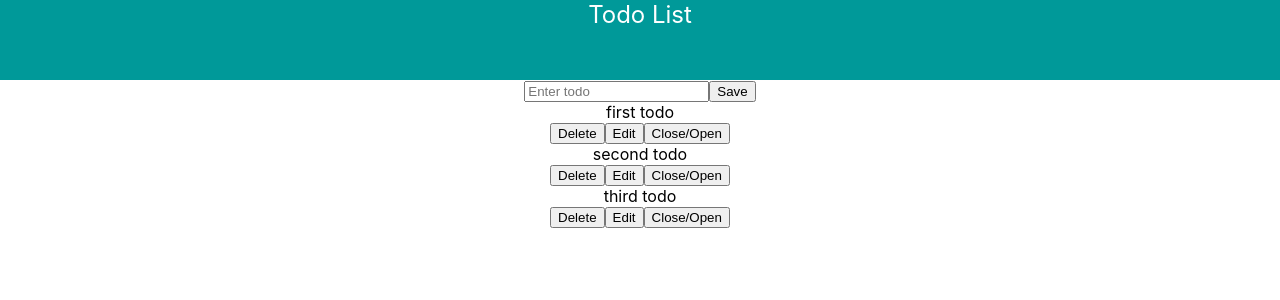
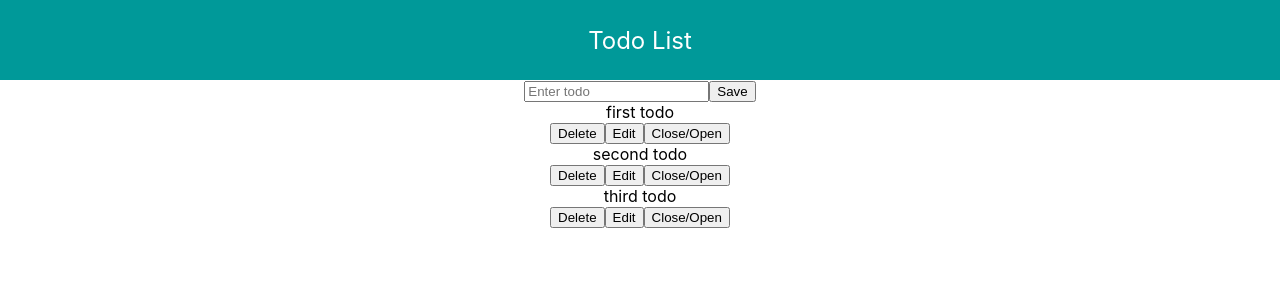
Before and after one commit to VladimirRM/Seo-soul-do, a React (Create React App) app: page / in a window 1280 px wide. Shown: the top 300 px of the page. Built offline with nearby package versions, Linux system fonts and the light colour scheme.

Commit message:
i bootstrap

```diff
--- a/package.json
+++ b/package.json
@@ -6,7 +6,9 @@
     "@testing-library/jest-dom": "^5.16.5",
     "@testing-library/react": "^13.4.0",
     "@testing-library/user-event": "^13.5.0",
+    "bootstrap": "^5.2.2",
     "react": "^18.2.0",
+    "react-bootstrap": "^2.5.0",
     "react-dom": "^18.2.0",
     "react-scripts": "5.0.1",
     "uuid": "^9.0.0",
--- a/src/components/Header/Header.module.css
+++ b/src/components/Header/Header.module.css
@@ -3,4 +3,7 @@
     font-size: 24px;
     color: #fff;
     background: #009999;
+    display: flex;
+    align-items: center;
+    justify-content: center;
 }
```
Also changed, not shown: 1 other file (tests, documents, lock files or other folders).
